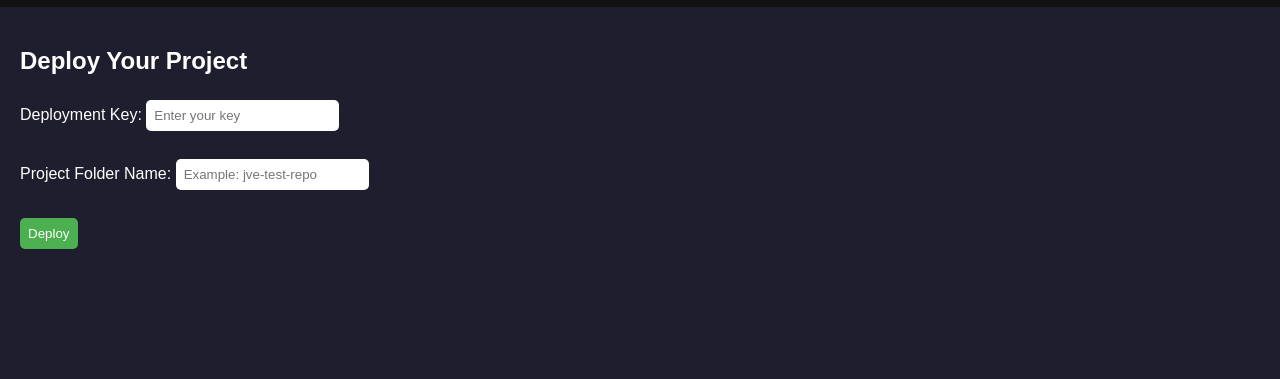
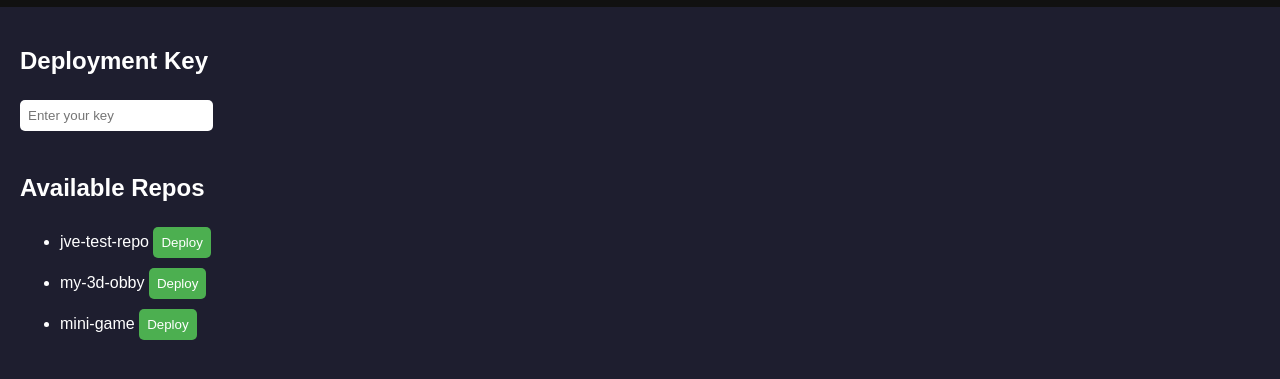
Before and after one commit to jergan-studio/JVEscriptext, a plain HTML site: page index.html in a window 1280 px wide. Shown: the part 53-432 px from the top of the page. Drawn offline with Linux system fonts and the light colour scheme.

Commit message:
Update index.html

```diff
--- a/index.html
+++ b/index.html
@@ -16,18 +16,30 @@
 
 <main class="container">
   <div class="deploy-section">
-    <h2>Deploy Your Project</h2>
-    <label>Deployment Key:</label>
+    <h2>Deployment Key</h2>
     <input type="text" id="deployKey" placeholder="Enter your key">
     <br><br>
-    <label>Project Folder Name:</label>
-    <input type="text" id="folderName" placeholder="Example: jve-test-repo">
-    <br><br>
-    <button onclick="deployProject()">Deploy</button>
-    <div id="deployStatus"></div>
+
+    <h2>Available Repos</h2>
+    <ul id="repoList"></ul>
   </div>
 </main>
 
 <script src="script.js"></script>
+<script>
+  // Example list of repos
+  const repos = ["jve-test-repo", "my-3d-obby", "mini-game"];
+
+  const repoList = document.getElementById("repoList");
+  repos.forEach(repo => {
+    const li = document.createElement("li");
+    li.textContent = repo + " ";
+    const btn = document.createElement("button");
+    btn.textContent = "Deploy";
+    btn.onclick = () => deployRepo(repo);
+    li.appendChild(btn);
+    repoList.appendChild(li);
+  });
+</script>
 </body>
 </html>
```
